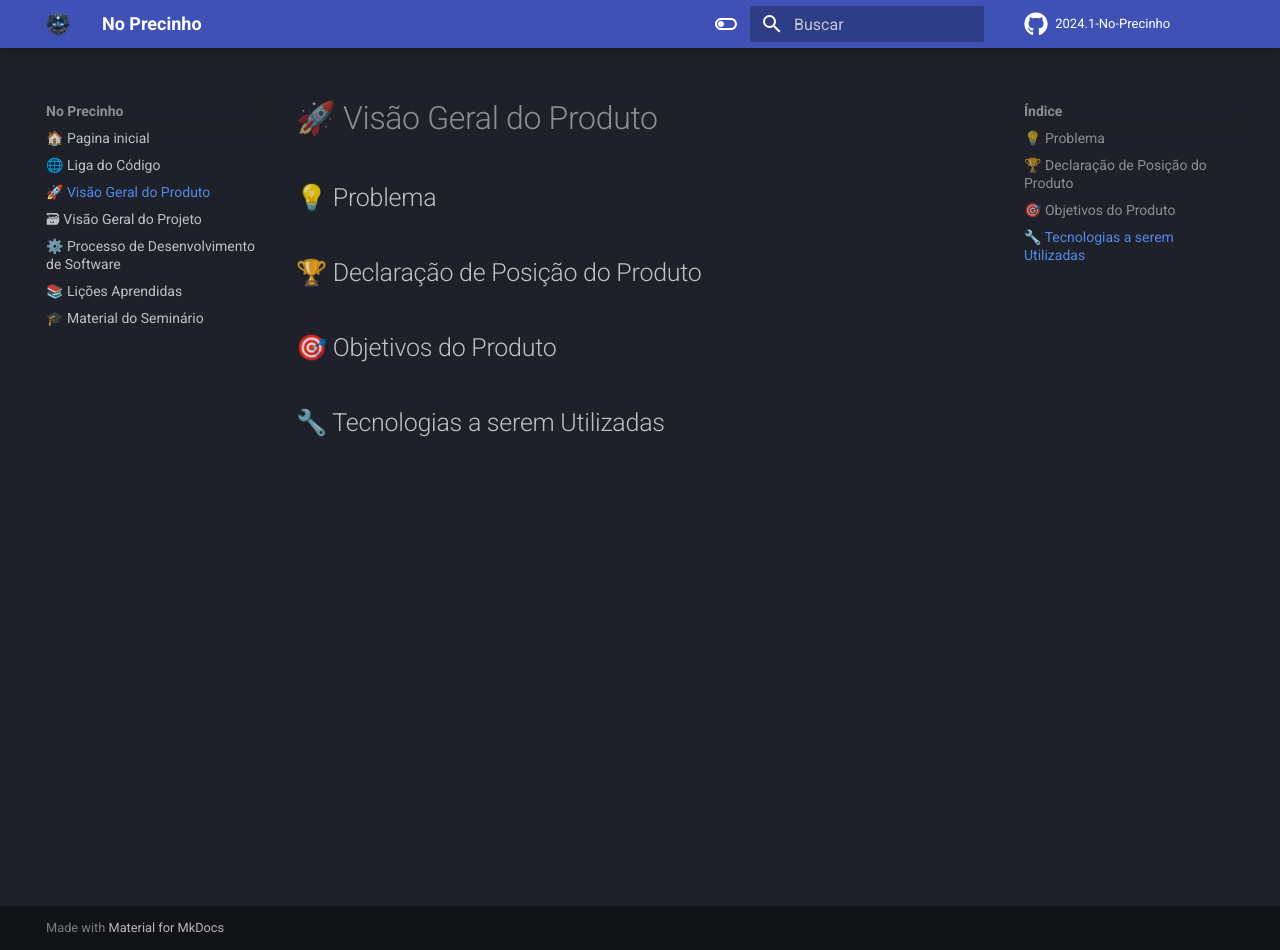
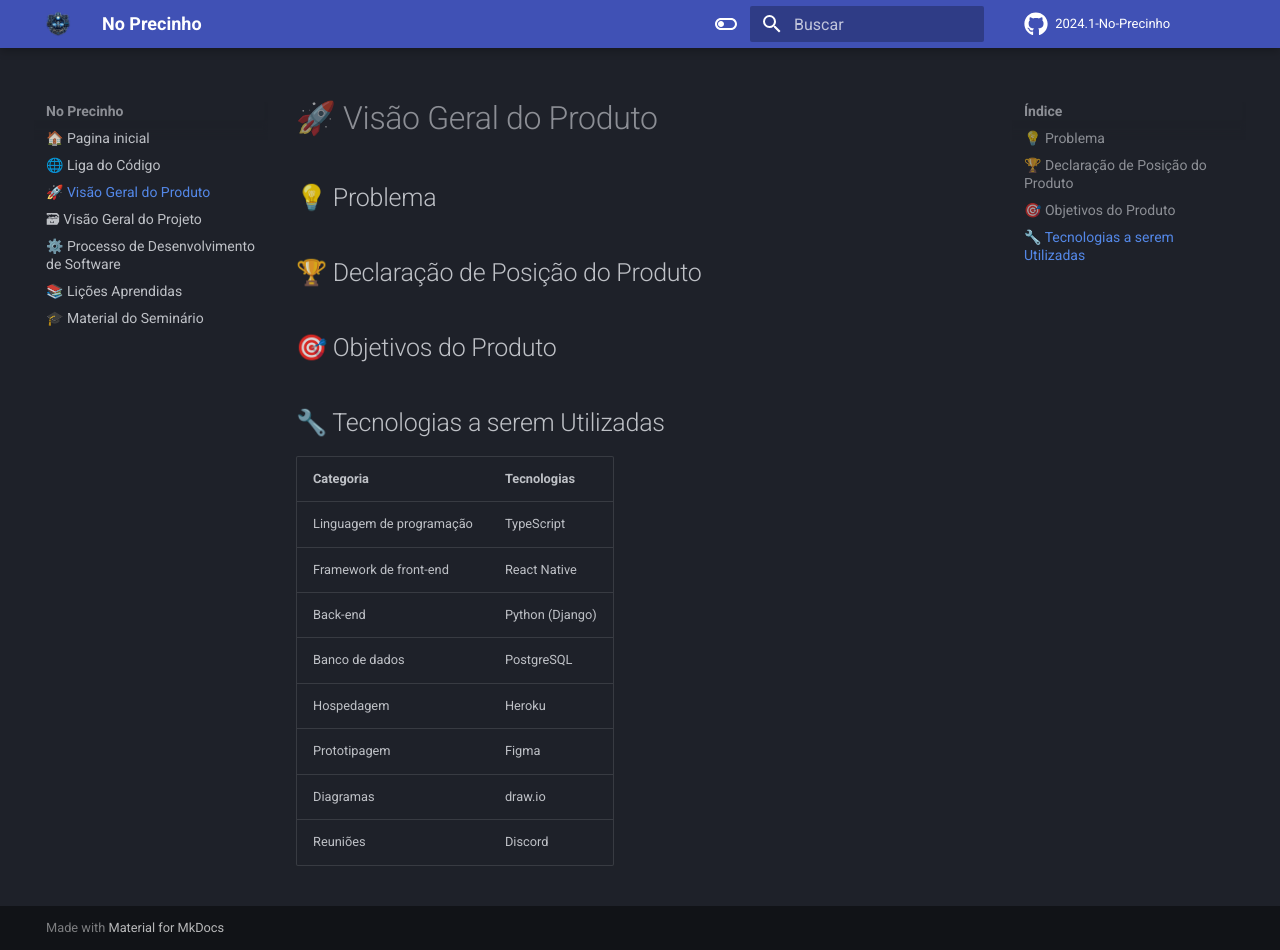
Before and after one commit to mdsreq-fga-unb/2024.1-No-Precinho, an MkDocs documentation site: the page built from docs/docs/visao-geral-produto.md, in a window 1280 px wide and 950 px high. Built offline with MkDocs 1.6.1 and Material for MkDocs 9.7.7, drawn with Linux system fonts in a browser that asks for light colours; comment, search, counter and statistics services are not loaded.

Commit message:
Adição tecnologias

```diff
--- a/docs/docs/visao-geral-produto.md
+++ b/docs/docs/visao-geral-produto.md
@@ -8,3 +8,14 @@
 
 
 ## 🔧 Tecnologias a serem Utilizadas
+
+| Categoria  | Tecnologias  |
+| ---------- | ------------ |
+| Linguagem de programação      | TypeScript        |
+| Framework de front-end      | React Native        |
+| Back-end      | Python (Django)        |
+| Banco de dados      | PostgreSQL        |
+| Hospedagem      | Heroku        |
+| Prototipagem      | Figma        |
+| Diagramas      | draw.io        |
+| Reuniões      | Discord        |
```
